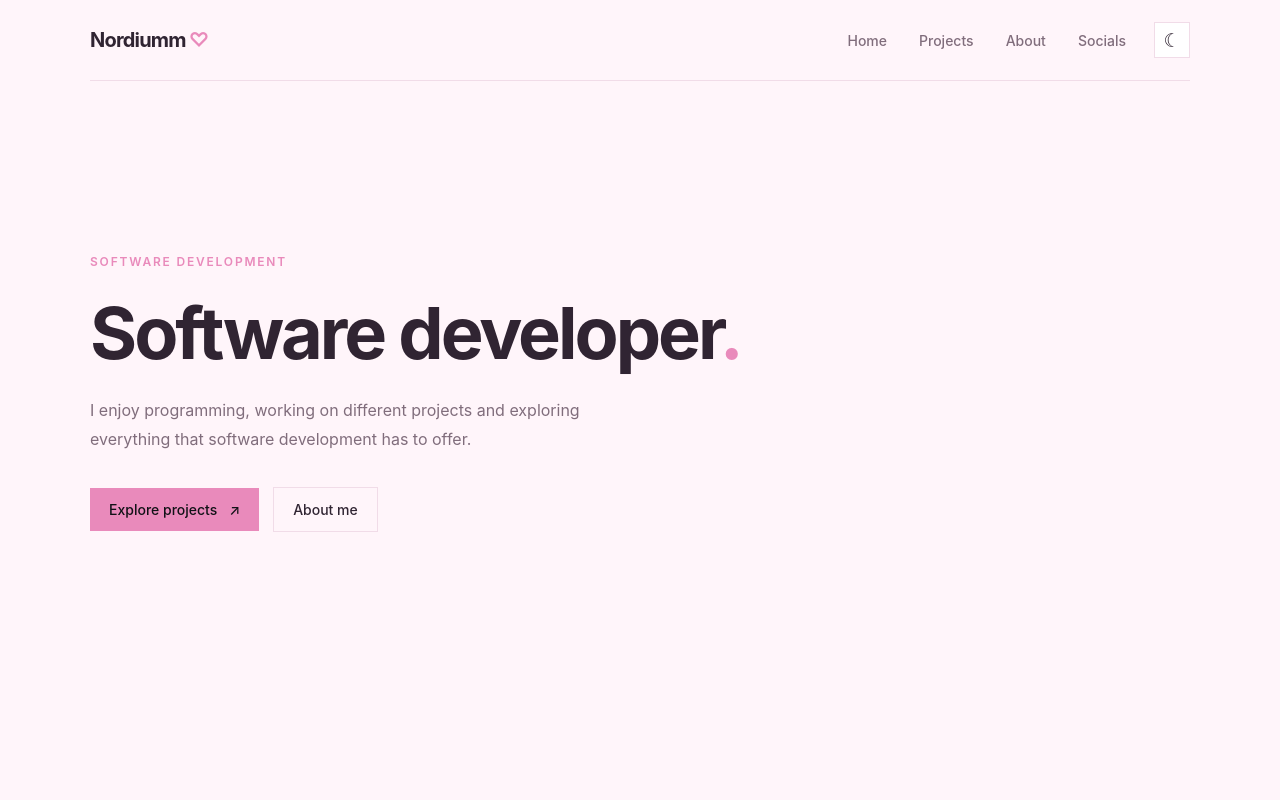
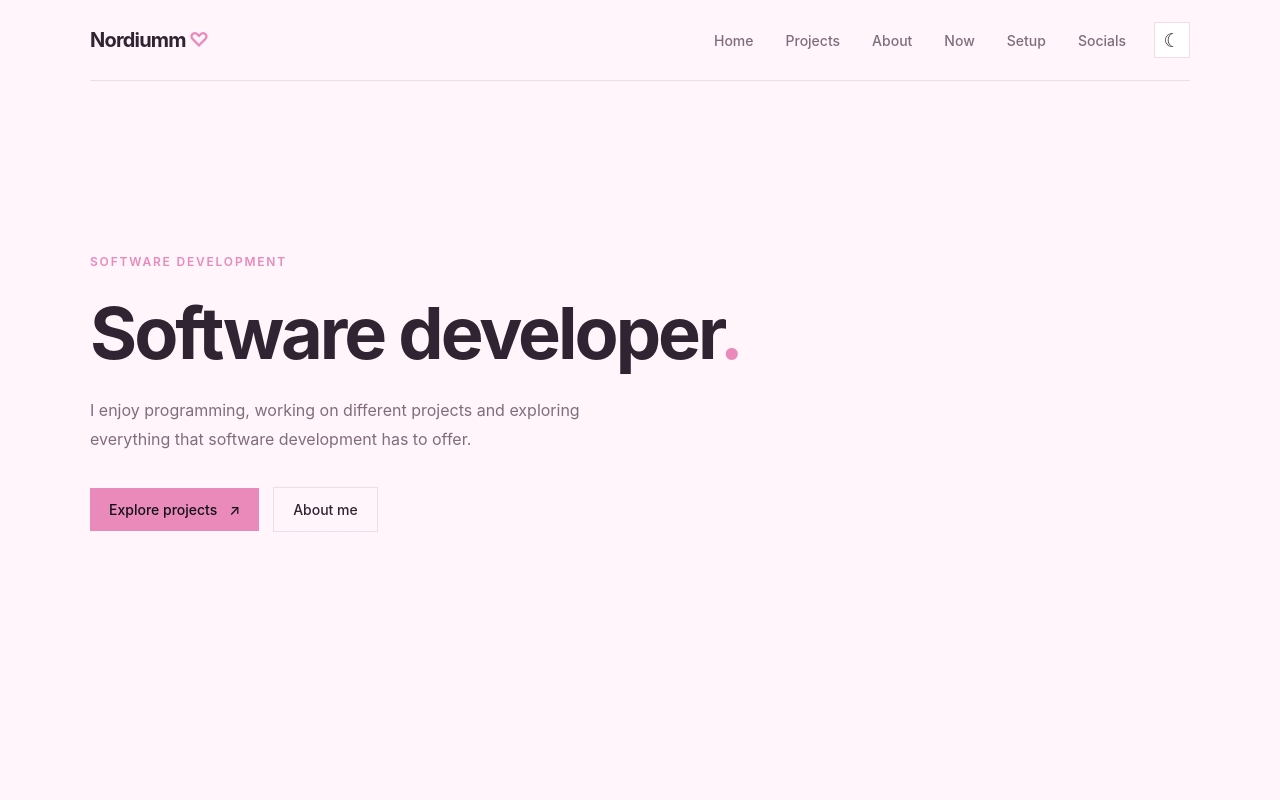
Before and after one commit to Nordiumm/Nordiumm.github.io, a React (Vite) app: page / in a window 1280 px wide. Shown: the top 800 px of the page. Built offline with nearby package versions, Linux system fonts and the light colour scheme.

Commit message:
Update navigation.ts

```diff
--- a/src/data/navigation.ts
+++ b/src/data/navigation.ts
@@ -7,5 +7,7 @@ export const navigationItems: NavigationItem[] = [
   { label: 'Home', href: '/' },
   { label: 'Projects', href: '/projects' },
   { label: 'About', href: '/about' },
-  { label: 'Socials', href: '/socials' }
+  { label: 'Now', href: '/now' },
+  { label: 'Setup', href: '/setup' },
+  { label: 'Socials', href: '/socials' },
 ]
```
